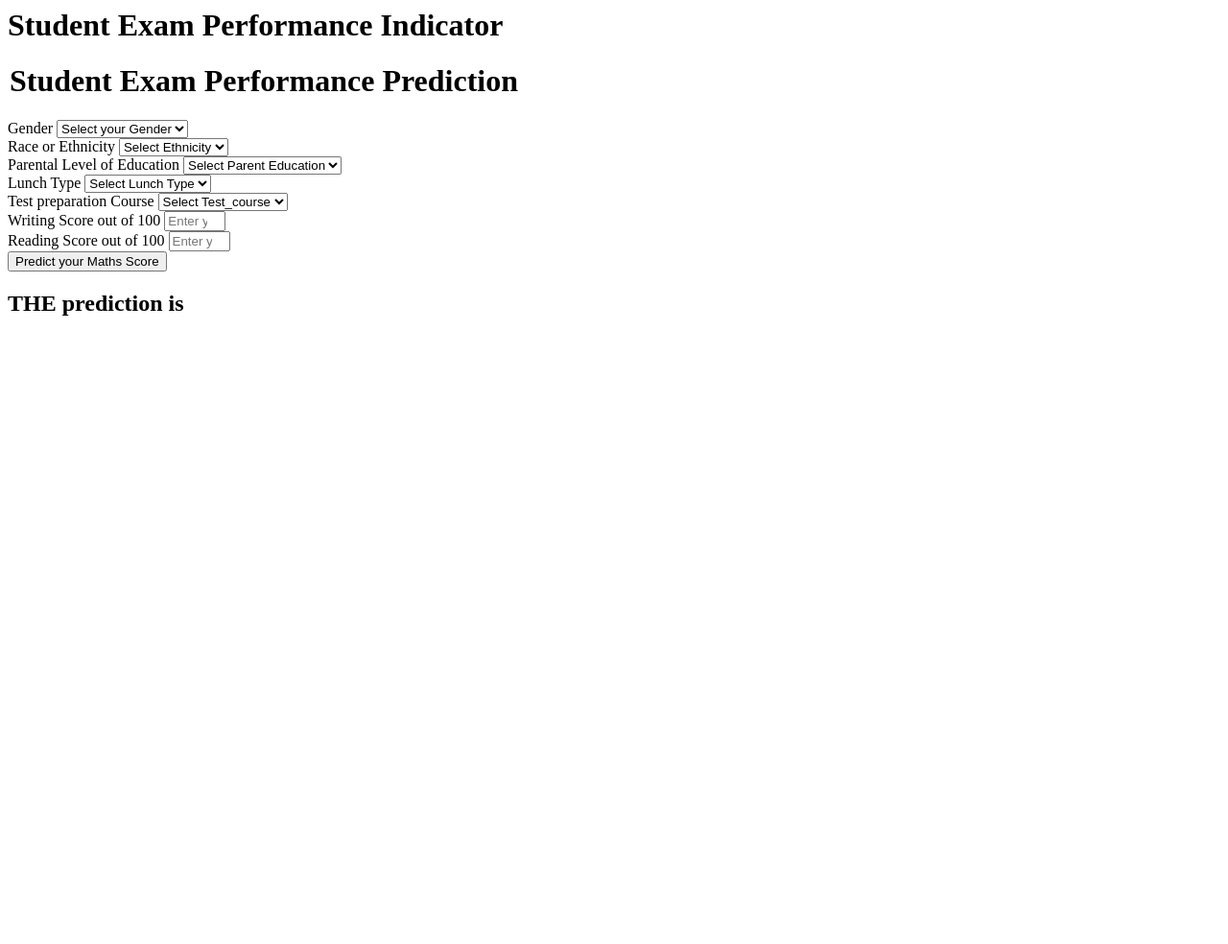
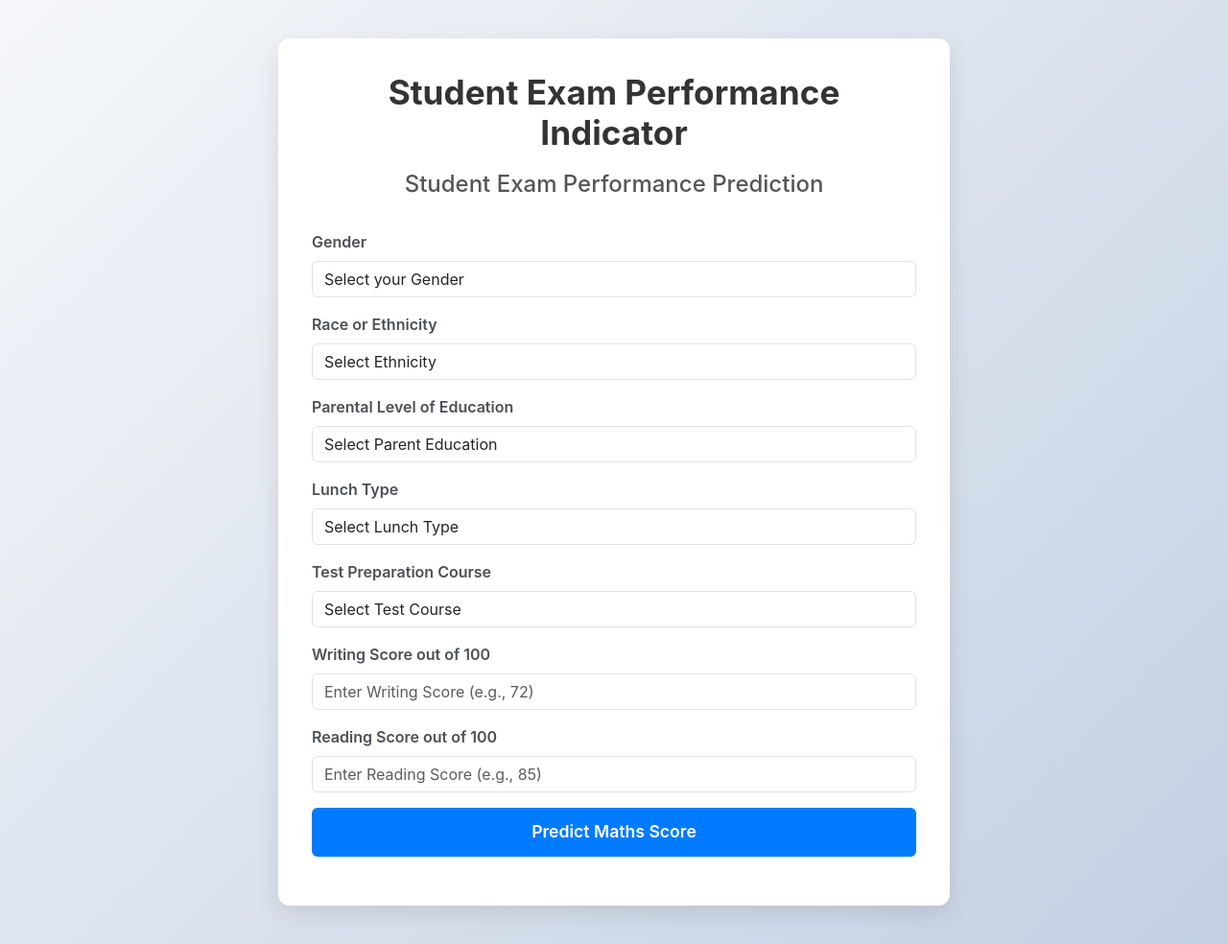
Before and after one commit to VivekMishra5210/Student-Performance-Indicator, a Flask app: page /predictdata in a window 1280 px wide. Shown: the whole page at 96% size. Before the commit the page ends 329 px from the top, so only its background shows below. Run offline with Flask 3, Linux system fonts and the light colour scheme.

Commit message:
Updated home.html

```diff
--- a/templates/home.html
+++ b/templates/home.html
@@ -1,111 +1,172 @@
-<html>
+<!DOCTYPE html>
+<html lang="en">
+<head>
+    <meta charset="UTF-8">
+    <meta name="viewport" content="width=device-width, initial-scale=1.0">
+    <title>Student Performance Prediction</title>
+
+    <link href="https://cdn.jsdelivr.net/npm/bootstrap@5.3.3/dist/css/bootstrap.min.css" rel="stylesheet" integrity="sha384-QWTKZyjpPEjISv5WaRU9OFeRpok6YctnYmDr5pNlyT2bRjXh0JMhjY6hW+ALEwIH" crossorigin="anonymous">
+
+    <style>
+        body {
+            font-family: -apple-system, BlinkMacSystemFont, "Segoe UI", Roboto, "Helvetica Neue", Arial, sans-serif;
+            /* Nice gradient background */
+            background: linear-gradient(135deg, #f5f7fa 0%, #c3cfe2 100%);
+            padding: 40px 0; /* Add some padding to the top and bottom */
+        }
+
+        /* This is your .login class, now acting as a styled container */
+        .login {
+            max-width: 700px; /* Limit form width for readability */
+            margin: 0 auto; /* Center the form horizontally */
+            padding: 35px; /* Spacing inside the white box */
+            background-color: #ffffff;
+            border-radius: 12px; /* Rounded corners */
+            box-shadow: 0 8px 24px rgba(0, 0, 0, 0.1); /* Soft shadow */
+        }
+
+        /* Style the main heading */
+        .login h1 {
+            text-align: center;
+            font-weight: 700;
+            color: #333;
+            font-size: 2.2rem;
+            margin-bottom: 15px;
+        }
+
+        /* Style the form sub-heading (legend) */
+        .login legend {
+            text-align: center;
+            font-weight: 500;
+            font-size: 1.5rem;
+            color: #555;
+            margin-bottom: 30px;
+        }
+
+        /* Make labels slightly bolder */
+        .form-label {
+            font-weight: 600;
+            color: #495057;
+        }
+
+        /* Style the submit button */
+        .btn-primary {
+            width: 100%; /* Make button full-width */
+            padding: 12px;
+            font-size: 1.1rem;
+            font-weight: 600;
+            background-color: #007bff;
+            border: none;
+            transition: background-color 0.3s ease;
+        }
+
+        .btn-primary:hover {
+            background-color: #0056b3; /* Darker blue on hover */
+        }
+
+        /* Style the 'Select...' placeholder text in dropdowns */
+        .placeholder {
+            color: #999;
+        }
+
+        /* Style the results <h2> */
+        .results-output {
+            text-align: center;
+            margin-top: 30px;
+            padding: 20px;
+            background-color: #e9f7ef;
+            color: #155724;
+            border: 1px solid #c3e6cb;
+            border-radius: 8px;
+            font-size: 1.5rem;
+            font-weight: 600;
+        }
+    </style>
+</head>
 <body>
+
     <div class="login">
         <h1>Student Exam Performance Indicator</h1>
 
         <form action="{{ url_for('predict_datapoint')}}" method="post">
-        <h1>
             <legend>Student Exam Performance Prediction</legend>
-        </h1>
+
             <div class="mb-3">
                 <label class="form-label">Gender</label>
-            <select class="form-control" name="gender" placeholder="Enter you Gender" required>
+                <select class="form-control" name="gender" required>
                     <option class="placeholder" selected disabled value="">Select your Gender</option>
-                <option value="male">
-                    Male
-                </option>
-                <option value="female">
-                    Female
-                </option>
+                    <option value="male">Male</option>
+                    <option value="female">Female</option>
                 </select>
             </div>
+
             <div class="mb-3">
                 <label class="form-label">Race or Ethnicity</label>
-            <select class="form-control" name="ethnicity" placeholder="Enter you ethnicity" required>
+                <select class="form-control" name="ethnicity" required>
                     <option class="placeholder" selected disabled value="">Select Ethnicity</option>
-                <option value="group A">
-                    Group A
-                </option>
-                <option value="group B">
-                    Group B
-                </option>
-                <option value="group C">
-                    Group C
-                </option>
-                <option value="group D">
-                    Group D
-                </option>
-                <option value="group E">
-                    Group E
-                </option>
+                    <option value="group A">Group A</option>
+                    <option value="group B">Group B</option>
+                    <option value="group C">Group C</option>
+                    <option value="group D">Group D</option>
+                    <option value="group E">Group E</option>
                 </select>
             </div>
+
             <div class="mb-3">
                 <label class="form-label">Parental Level of Education</label>
-            <select class="form-control" name="parental_level_of_education"
-                placeholder="Enter you Parent Education" required>
+                <select class="form-control" name="parental_level_of_education" required>
                     <option class="placeholder" selected disabled value="">Select Parent Education</option>
-                <option value="associate's degree">
-                    associate's degree
-                </option>
-                <option value="bachelor's degree">
-                    bachelor's degree
-                </option>
-                <option value="high school">
-                    high school
-                </option>
-                <option value="master's degree">
-                    master's degree
-                </option>
-                <option value="some college">
-                    some college
-                </option>
-                <option value="some high school">
-                    some high school
-                </option>
+                    <option value="associate's degree">Associate's Degree</option>
+                    <option value="bachelor's degree">Bachelor's Degree</option>
+                    <option value="high school">High School</option>
+                    <option value="master's degree">Master's Degree</option>
+                    <option value="some college">Some College</option>
+                    <option value="some high school">Some High School</option>
                 </select>
             </div>
+
             <div class="mb-3">
                 <label class="form-label">Lunch Type</label>
-            <select class="form-control" name="lunch" placeholder="Enter you Lunch" required>
+                <select class="form-control" name="lunch" required>
                     <option class="placeholder" selected disabled value="">Select Lunch Type</option>
-                <option value="free/reduced">
-                    free/reduced
-                </option>
-                <option value="standard">
-                    standard
-                </option>
+                    <option value="free/reduced">Free/Reduced</option>
+                    <option value="standard">Standard</option>
                 </select>
             </div>
+
             <div class="mb-3">
-            <label class="form-label">Test preparation Course</label>
-            <select class="form-control" name="test_preparation_course" placeholder="Enter you Course"
-                required>
-                <option class="placeholder" selected disabled value="">Select Test_course</option>
-                <option value="none">
-                    None
-                </option>
-                <option value="completed">
-                    Completed
-                </option>
+                <label class="form-label">Test Preparation Course</label>
+                <select class="form-control" name="test_preparation_course" required>
+                    <option class="placeholder" selected disabled value="">Select Test Course</option>
+                    <option value="none">None</option>
+                    <option value="completed">Completed</option>
                 </select>
             </div>
+
             <div class="mb-3">
                 <label class="form-label">Writing Score out of 100</label>
-            <input class="form-control" type="number" name="reading_score"
-                placeholder="Enter your Reading score" min='0' max='100' />
+                <input class="form-control" type="number" name="writing_score"
+                    placeholder="Enter Writing Score (e.g., 72)" min='0' max='100' required />
             </div>
+
             <div class="mb-3">
                 <label class="form-label">Reading Score out of 100</label>
-            <input class="form-control" type="number" name="writing_score"
-                placeholder="Enter your Reading Score" min='0' max='100' />
+                <input class="form-control" type="number" name="reading_score"
+                    placeholder="Enter Reading Score (e.g., 85)" min='0' max='100' required />
             </div>
+
             <div class="mb-3">
-            <input class="btn btn-primary" type="submit" value="Predict your Maths Score" required />
+                <input class="btn btn-primary" type="submit" value="Predict Maths Score" />
             </div>
         </form>
-    <h2>
-       THE  prediction is {{results}}
+
+        {% if results %}
+            <h2 class="results-output">
+                THE prediction is {{results}}
             </h2>
-   <body>
+        {% endif %}
+
+    </div>
+
+</body>
 </html>
```
Lines whose indentation alone changed are shown as unchanged.
